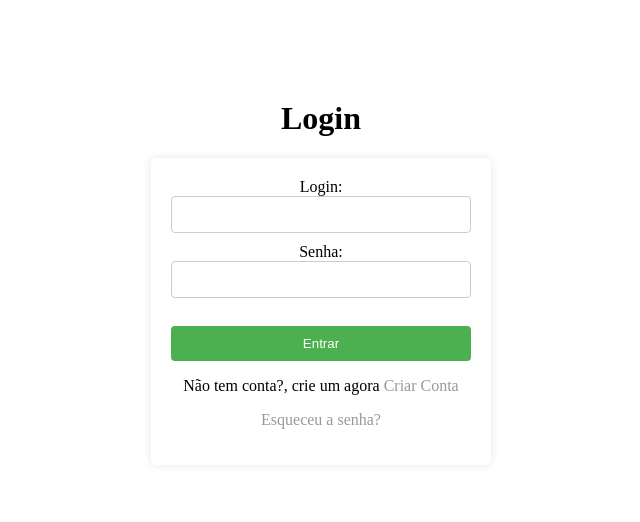
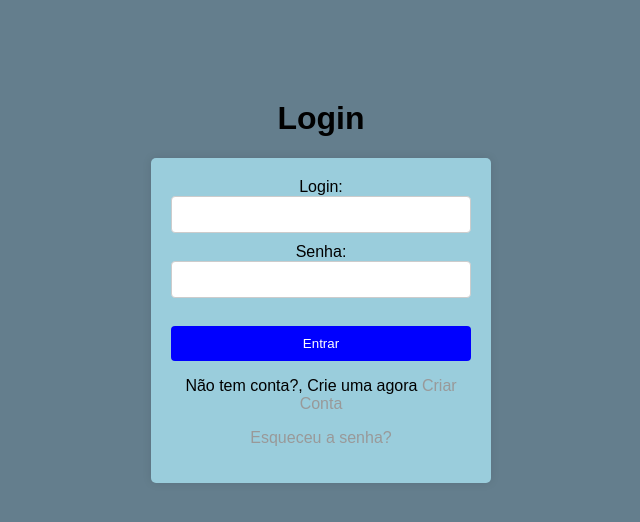
Before and after one commit to brunowan45/projetoa3, a PHP site: page /login.php in a window 1280 px wide. Shown: the top 522 px of the page, without its empty margins (319-959 px from the left). Run offline with PHP 8.4, Linux system fonts and the light colour scheme.

Commit message:
Update login.php

```diff
--- a/login.php
+++ b/login.php
@@ -1,11 +1,4 @@
 <!DOCTYPE html>
-<html>
-<head>
-	<meta charset="utf-8">
-	<meta name="viewport" content="width=device-width, initial-scale=1">
-	<title>Projeto A3 - Programação e Modelagem Manhã</title>
-    <style>
-        <!DOCTYPE html>
 <html>
 <head>
 	<meta charset="utf-8">
@@ -14,7 +7,7 @@
 	<style>
 		body {
 			font-family: Arial, sans-serif;
-			background-color: red;
+			background-color: #647e8d;
 		}
 
 		center {
@@ -28,7 +21,7 @@
 		form {
 			width: 300px;
 			padding: 20px;
-			background-color: #fff;
+			background-color: #9acddc;
 			border-radius: 5px;
 			box-shadow: 0 0 10px rgba(0, 0, 0, 0.1);
 		}
@@ -46,7 +39,7 @@
 		input[type="submit"] {
 			width: 100%;
 			padding: 10px;
-			background-color: #4CAF50;
+			background-color: blue;
 			color: #fff;
 			border: none;
 			border-radius: 4px;
@@ -74,14 +67,9 @@
 			Login: <input type="text" name="login" required><br>
 			Senha: <input type="password" name="senha" required><br><br>
 			<input type="submit" name="entrar" value="Entrar">
-            <p>
-            Não tem conta?, crie um agora <a href="cadastro.php">Criar Conta</a><br>
-            <p>
-            <a href="alterarsenha2.php">Esqueceu a senha?</a><br>
-            </p>
+			<p>Não tem conta?, Crie uma agora <a href="cadastro.php">Criar Conta</a></p>
+			<p><a href="alterarsenha2.php">Esqueceu a senha?</a></p>
 		</form>
 	</center>
 </body>
 </html>
-
-    </style>
```
